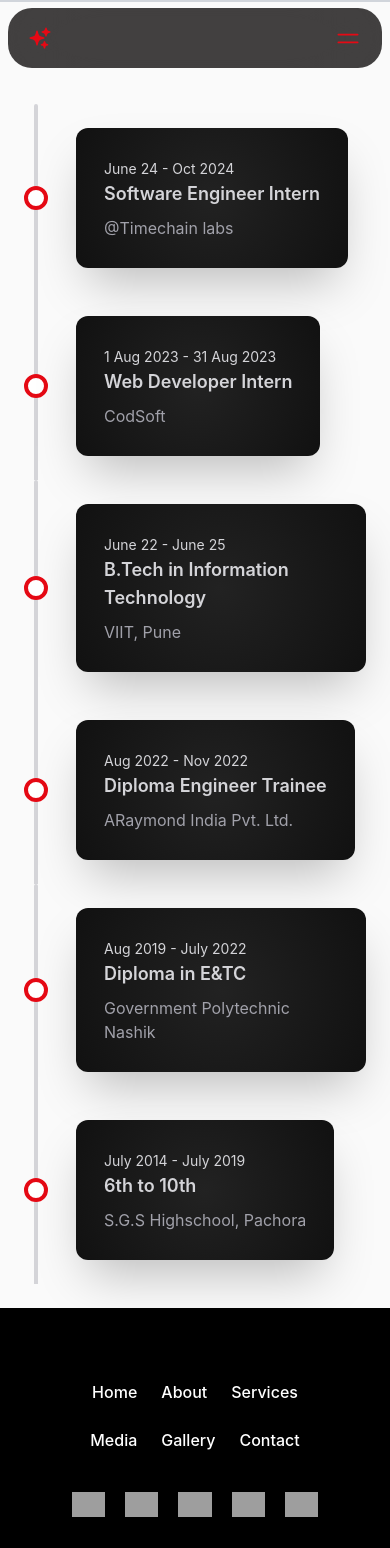
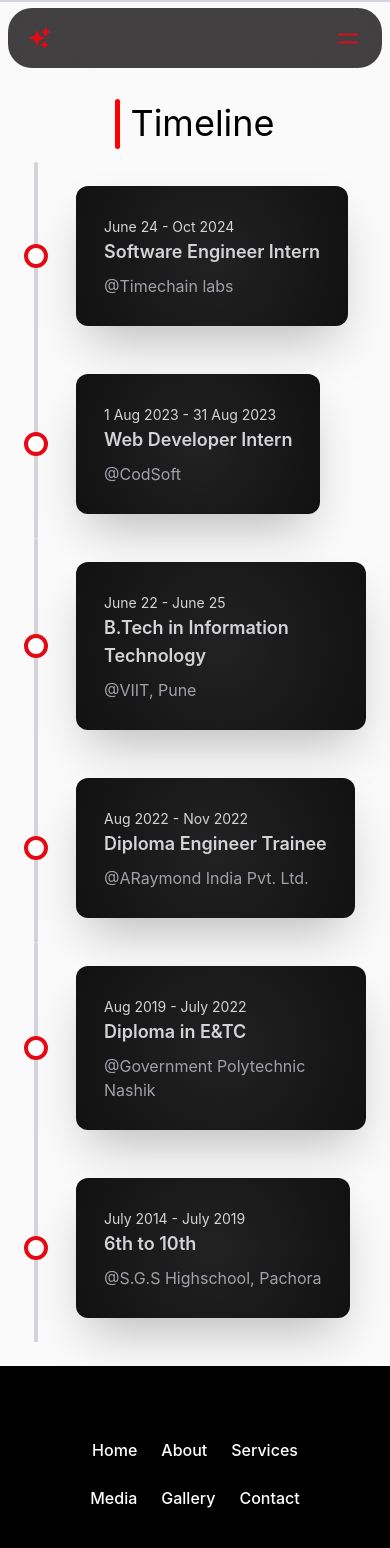
Before and after one commit to RohanNikumbh27/rohan-nikumbh, a SvelteKit app: page /timeline in a window 390 px wide. Shown: the top 1548 px of the page. Built offline with nearby package versions, Linux system fonts and the light colour scheme; grey boxes are pictures that could not be loaded.

Commit message:
netflix like heading

```diff
--- a/src/app.css
+++ b/src/app.css
@@ -43,6 +43,26 @@
 
 }
 
+.primary-heading {
+	font-size: 2.25rem;
+
+
+}
+
+.primary-heading::before {
+    content: '\200B'; /* Zero-width space */
+    display: inline-block;
+    width: 5px; /* Adjust the width as needed */
+    height: 50px; /* Adjust the height as needed */
+    background-color: red; /* Red color for the line */
+    margin-right: 10px; /* Space between the line and the text */
+    vertical-align: middle; /* Align the line with the text */
+	border-radius: 100px;
+	margin-bottom: 5px;
+}
+
+
+
 .transition-c {
 	animation: smoothTransition;
 	animation-duration: 0.2s;
@@ -56,6 +76,7 @@
 	animation: smoothClick alternate;
 	animation-duration: 0.7s;
 }
+
 .fadeanimate{
 	/* transition:fadeTransition all 1s ease-out alternate; */
 	animation: fadeTransition alternate ;
--- a/src/lib/components/HeroSection.svelte
+++ b/src/lib/components/HeroSection.svelte
@@ -12,7 +12,7 @@
     <img
       src={Rohan_image}
       alt="Img"
-      class="rounded-2xl border-4 cursor-pointer hover:shadow-[0_35px_60px_-15px_rgba(255,0,0,0.5)] shadow-2xl  border-red-600  transition-all hover:scale-105 h-[500px] mt-3 object-cover"
+      class="rounded-2xl border-2 cursor-pointer hover:shadow-[0_35px_60px_-15px_rgba(255,0,0,0.5)] shadow-2xl  border-red-600  transition-all hover:scale-105 h-[500px] mt-3 object-cover"
     />
   </div>
 
--- a/src/lib/components/Sidebar.svelte
+++ b/src/lib/components/Sidebar.svelte
@@ -107,15 +107,15 @@
     <div class="h-[60px] rounded-3xl bg-primary-dark bg-opacity-85 backdrop-blur-2xl flex items-center px-5 justify-between">
         <img src="\sparcle.svg" alt="sparcle" class=" text-primary  h-6 w-6">
         <!-- svelte-ignore a11y-click-events-have-key-events -->
-        <img src="\hamburger.svg" alt="hamburger" class="h- w-7 inline-block md:hidden" on:click={()=>showNavbarSmall = !showNavbarSmall}>
+        <img src="\hamburger.svg" alt="hamburger" class=" cursor-pointer w-7 inline-block md:hidden" on:click={()=>showNavbarSmall = !showNavbarSmall}>
     </div>
   </header>
 </div>
 
   {#if showNavbarSmall}
-  <div class=" fixed h-[100vh] block w-[100vw] bg-primary-dark text-primary  !z-[500] p-2" in:fly={{duration:300, x:"-400%"}} out:fly={{duration:800, x:"-130%", delay:80}} ></div>
-  <div class=" fixed h-[100vh] block w-[94vw] bg-primary text-primary  !z-[600] p-2" in:fly={{duration:600, x:"-400%"}} out:fly={{duration:800, x:"-160%", delay:40}}></div>
-  <div class=" fixed h-[100vh] block w-[88vw] bg-white text-primary  !z-[700] p-2 mr-10" in:fly={{duration:900, x:"-400%"}} out:fly={{duration:800, x:"-200%"}}>
+  <div class=" fixed h-[100vh] block w-[100vw] bg-primary-dark text-primary  !z-[500] p-2" in:fly={{duration:300, x:"-400%"}} out:fly={{duration:2000, x:"-400%", delay:200}} ></div>
+  <div class=" fixed h-[100vh] block w-[94vw] bg-primary text-primary  !z-[600] p-2" in:fly={{duration:800, x:"-400%"}} out:fly={{duration:1700, x:"-450%", delay:45}}></div>
+  <div class=" fixed h-[100vh] block w-[88vw] bg-white shadow-2xl shadow-zinc-700 text-primary  !z-[700] p-2 mr-10" in:fly={{duration:800, x:"-400%", delay:200}} out:fly={{duration:1000, x:"-400%"}}>
     <div class="h-[70px] rounded-3xl  bg-opacity-85 backdrop-blur-2xl flex items-center px-5 justify-between" >
         <img src="\rohan-portfolio.svg" alt="sparcle" class=" text-primary pt-7">
         <button on:click={()=>showNavbarSmall = !showNavbarSmall}>
--- a/src/routes/contact/+page.svelte
+++ b/src/routes/contact/+page.svelte
@@ -28,8 +28,11 @@
 
 <div class="container">
     <div class=" bg-zinc-100 rounded-2xl md:px-10  px-5 sm:px-5" id="contact">
-      <div class="max-w-7xl mx-auto px-4 sm:px-6 lg:px-8 pt-16 text-center">
-        <h2 class="text-4xl font-bold text-primary-dark">Contact</h2>
+      <div class="max-w-7xl mx-auto px-4 sm:px-6 lg:px-8 pt-6 text-center">
+        <!-- <h2 class="text-4xl font-bold text-primary-dark">Contact</h2> -->
+        <center>
+          <h2 class=" primary-heading">Contact</h2>
+        </center>
         <p
           class="pt-6 pb-6 text-base max-w-2xl text-center m-auto text-zinc-500"
         >
--- a/src/routes/resume/+page.svelte
+++ b/src/routes/resume/+page.svelte
@@ -73,6 +73,10 @@
     }, 1000);
   };
 </script>
+
+<center>
+  <h2 class="pt-4 primary-heading">Resume</h2>
+</center>
 
 <div
   class="relative -top-[50px] h-svh flex items-center justify-evenly font-serif font-bold flex-col gap-1"
--- a/src/routes/skills/+page.svelte
+++ b/src/routes/skills/+page.svelte
@@ -85,7 +85,9 @@
 
 
 <section class="my-0 md:my-8 space-y-12 min-h-svh  w-full mx-auto px-4 md:px-6 lg:px-[20%] transition-c">
-
+  <center>
+    <h2 class=" primary-heading">Skills</h2>
+  </center>
   <div class=" min-h-svh">
       {#each skills as section, i}
       <div class="bg-zinc-100 min-h-[200px] my-3 rounded-3xl text-center relative z-[1]">
--- a/src/routes/timeline/+page.svelte
+++ b/src/routes/timeline/+page.svelte
@@ -7,13 +7,16 @@
 
 
 <div class=" p-4 transition-c">
-  <div class="flex flex-col grid-cols-9 p-2 mx-auto md:grid">
+  <center>
+    <h2 class=" primary-heading">Timeline</h2>
+  </center>
+  <div class="flex flex-col grid-cols-9 p-2 mx-auto md:grid transition-c">
     <ProgressComp pos="left" title="Software Engineer Intern" desc="@Timechain labs" date="June 24 - Oct 2024"/>
-    <ProgressComp pos="right" title="Web Developer Intern" desc="CodSoft" date="1 Aug 2023 - 31 Aug 2023"/>
-    <ProgressComp pos="left" title="B.Tech in Information Technology" desc="VIIT, Pune" date="June 22 - June 25"/>
-    <ProgressComp pos="right" title="Diploma Engineer Trainee" desc="ARaymond India Pvt. Ltd." date="Aug 2022 - Nov 2022"/>
-    <ProgressComp pos="left" title="Diploma in E&TC" desc="Government Polytechnic Nashik" date="Aug 2019 - July 2022"/>
-    <ProgressComp pos="right" title="6th to 10th" desc="S.G.S Highschool, Pachora" date="July 2014 - July 2019"/>
+    <ProgressComp pos="right" title="Web Developer Intern" desc="@CodSoft" date="1 Aug 2023 - 31 Aug 2023"/>
+    <ProgressComp pos="left" title="B.Tech in Information Technology" desc="@VIIT, Pune" date="June 22 - June 25"/>
+    <ProgressComp pos="right" title="Diploma Engineer Trainee" desc="@ARaymond India Pvt. Ltd." date="Aug 2022 - Nov 2022"/>
+    <ProgressComp pos="left" title="Diploma in E&TC" desc="@Government Polytechnic Nashik" date="Aug 2019 - July 2022"/>
+    <ProgressComp pos="right" title="6th to 10th" desc="@S.G.S Highschool, Pachora" date="July 2014 - July 2019"/>
     <!-- <ProgressComp pos="left" title="5th" desc="Ladkubai Vidya Mandir, Bhadgaon" date="Jul 2013 - July 2014"/>
     <ProgressComp pos="right" title="1st to 4th" desc="BalVikas Vidya Mandir, Bhadgaon" date="Jul 2009 - July 2013"/>  -->
   </div>
--- a/src/routes/timeline/ProgressComp.svelte
+++ b/src/routes/timeline/ProgressComp.svelte
@@ -13,9 +13,9 @@
 {#if pos == "left"}
     <!-- svelte-ignore a11y-no-static-element-interactions -->
     <!-- svelte-ignore a11y-mouse-events-have-key-events -->
-    <div class="flex md:contents flex-row-reverse " on:mouseenter={()=>hovered=true} on:mouseout={()=>hovered=false}>
+    <div class="flex md:contents flex-row-reverse transition-c " on:mouseenter={()=>hovered=true} on:mouseout={()=>hovered=false}>
         <div
-            class="relative  p-7 my-6 text-zinc-300 bg-rad rounded-xl col-start-1 col-end-5 mr-auto md:mr-0 md:ml-auto shadow-2xl hover:shadow-2xl hover:shadow-primary transition-all">
+            class="relative hover:scale-105 p-7 my-6 text-zinc-300 bg-rad rounded-xl col-start-1 col-end-5 mr-auto md:mr-0 md:ml-auto shadow-2xl hover:shadow-2xl hover:shadow-primary transition-all">
             <span class=" text-sm text-zinc-300  whitespace-nowrap">{date}</span>
             <h3 class="text-lg font-semibold lg:text-xl">{title}</h3>
             <p class="mt-2 leading-6 text-zinc-400">{desc}</p>
@@ -43,7 +43,7 @@
 {#if pos == "right"}
     <!-- svelte-ignore a11y-no-static-element-interactions -->
     <!-- svelte-ignore a11y-mouse-events-have-key-events -->
-    <div class="flex md:contents "
+    <div class="flex md:contents transition-c"
     on:mouseenter={()=>hovered=true} on:mouseout={()=>hovered=false}
     >
         <div class="relative col-start-5 col-end-6 mr-7 md:mx-auto ">
@@ -61,7 +61,7 @@
               <div class="absolute w-6 h-6 -mt-3 bg-white border-4 border-primary rounded-full top-1/2"></div>
             <!-- {/if} -->
         </div>
-        <div class="relative p-7 my-6 text-zinc-300 bg-rad rounded-xl col-start-6 col-end-10 mr-auto shadow-2xl hover:shadow-2xl hover:shadow-primary transition-all">
+        <div class="relative hover:scale-105 p-7 my-6 text-zinc-300 bg-rad rounded-xl col-start-6 col-end-10 mr-auto shadow-2xl hover:shadow-2xl hover:shadow-primary transition-all">
             <span class=" text-sm text-zinc-300  whitespace-nowrap ">{date}</span>
             <h3 class="text-lg font-semibold lg:text-xl">{title}</h3>
             <p class="mt-2 leading-6 text-zinc-400">{desc}</p>
--- a/src/routes/work/+page.svelte
+++ b/src/routes/work/+page.svelte
@@ -20,10 +20,6 @@
     });
 </script>
 
-<div class="flex items-center justify-center md:mt-10">
-    <h1 class="mx-auto font-semibold text-2xl text-slate-700">My Projects</h1>
-</div>
-
 <div class="h-5"></div>
 
 <div class="container grid gap-10 md:grid-cols-3 sm:grid-cols-1">
@@ -35,6 +31,9 @@
 
 
 </div>
+<center>
+    <h2 class=" primary-heading">Work</h2>
+  </center>
 <div class="flex items-center justify-center md:m-10">
     <h1 class="mx-auto font-semibold text-2xl text-slate-700">Under Development</h1>
 </div>
```
